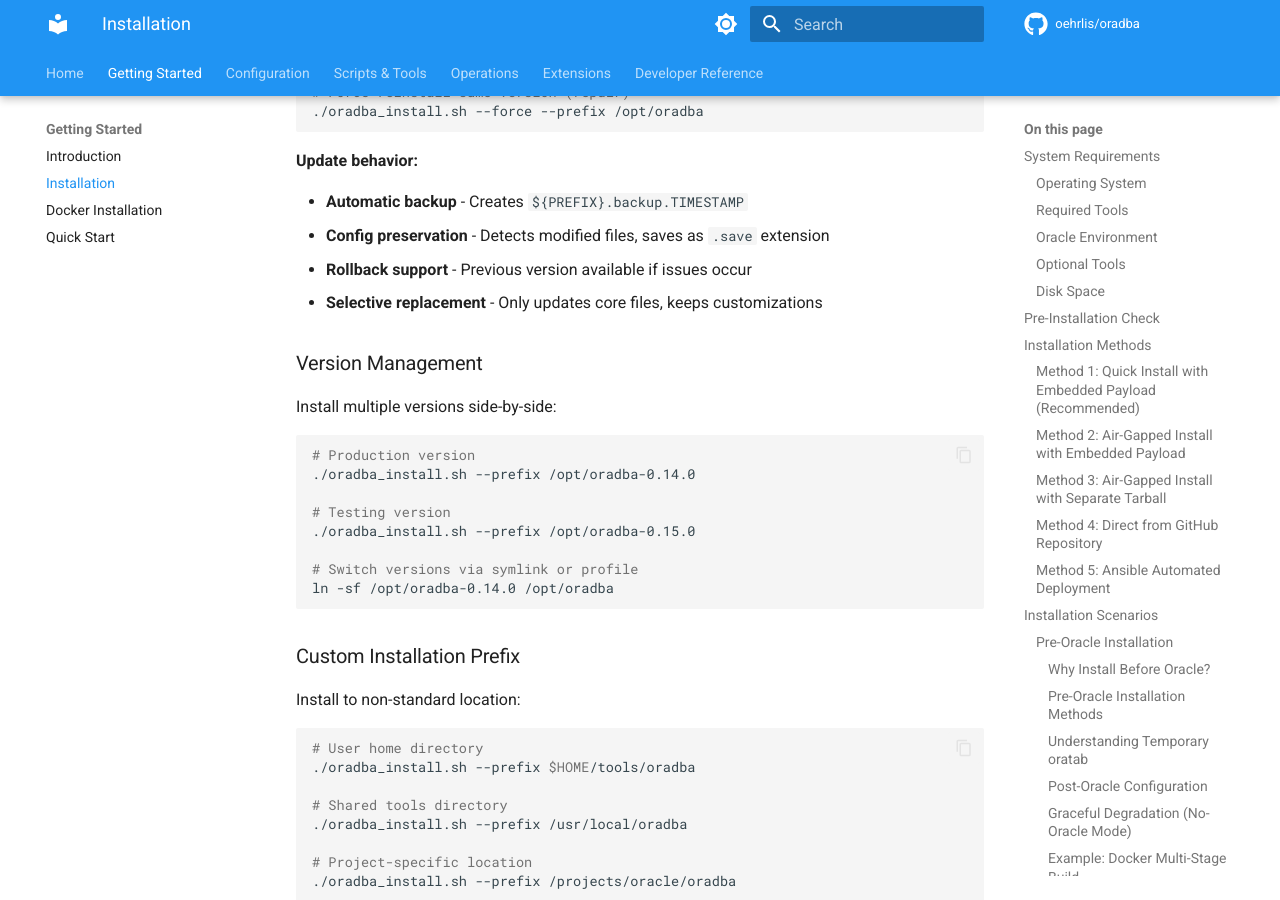
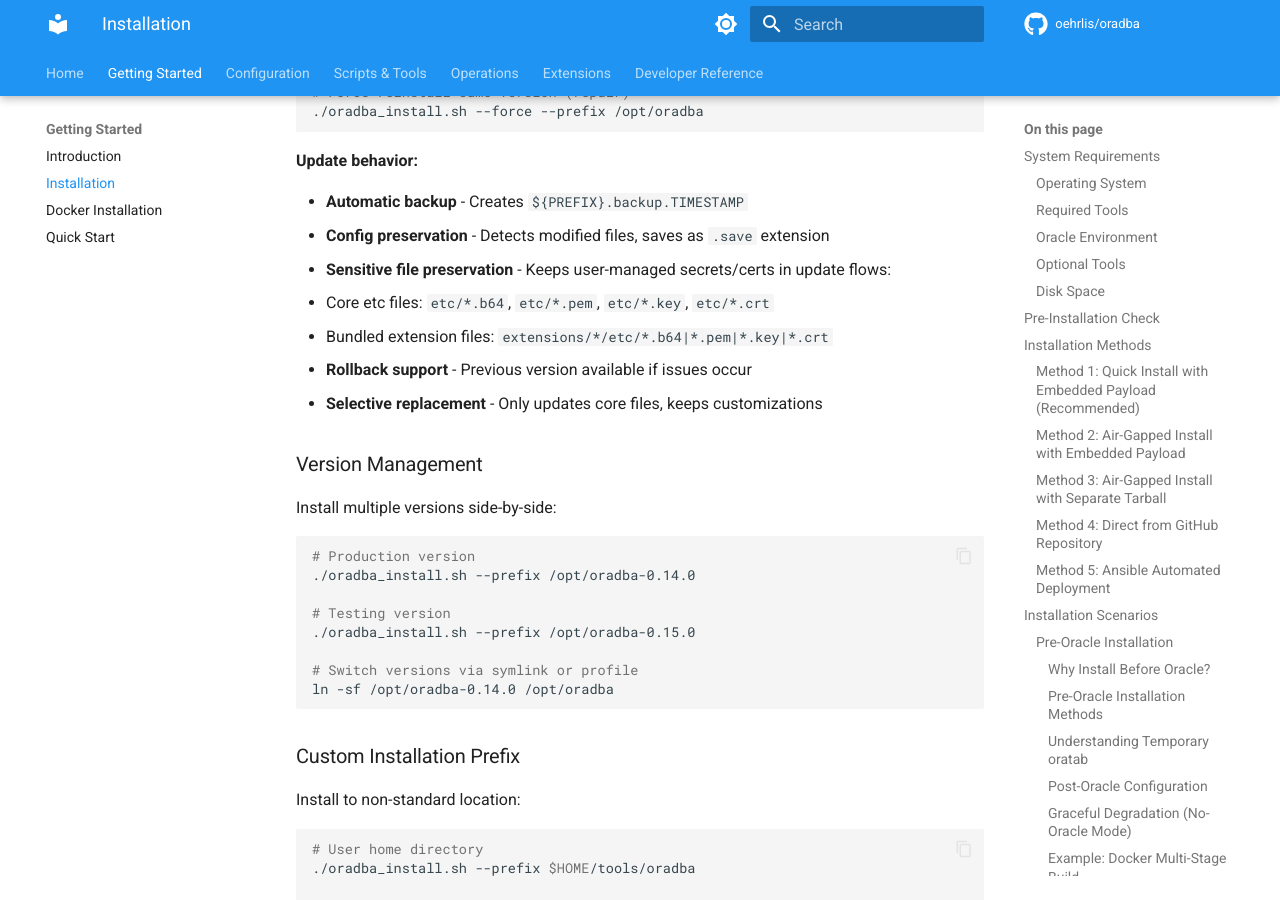
Before and after one commit to oehrlis/oradba, an MkDocs documentation site: the page built from src/doc/installation.md, in a window 1280 px wide and 900 px high, scrolled down 13011 px. Built offline with MkDocs 1.6.1 and Material for MkDocs 9.7.7, drawn with Linux system fonts in a browser that asks for light colours; comment, search, counter and statistics services are not loaded; the version menu is left out; some of the changed text lies outside the part shown.

Commit message:
fix: preserve sensitive files during update workflows

```diff
--- a/src/doc/installation.md
+++ b/src/doc/installation.md
@@ -625,6 +625,9 @@ chmod +x oradba_install.sh
 
 - **Automatic backup** - Creates `${PREFIX}.backup.TIMESTAMP`
 - **Config preservation** - Detects modified files, saves as `.save` extension
+- **Sensitive file preservation** - Keeps user-managed secrets/certs in update flows:
+  - Core etc files: `etc/*.b64`, `etc/*.pem`, `etc/*.key`, `etc/*.crt`
+  - Bundled extension files: `extensions/*/etc/*.b64|*.pem|*.key|*.crt`
 - **Rollback support** - Previous version available if issues occur
 - **Selective replacement** - Only updates core files, keeps customizations
 
@@ -756,9 +759,11 @@ The installer performs these steps:
    - Detects modified configuration files using checksums
    - Automatically backs up modified files with `.save` extension
    - Only backs up files in `etc/` and `.conf`/`.example` files
-   - Preserves file permissions in backup copies
-   - Similar to RPM package management behavior
-   - Example: `etc/oradba_standard.conf` → `etc/oradba_standard.conf.save`
+     - Preserves user-managed secret/certificate files (`*.b64`, `*.pem`, `*.
+       key`, `*.crt`) in `etc/` and bundled extension `etc/` directories
+     - Preserves file permissions in backup copies
+     - Similar to RPM package management behavior
+     - Example: `etc/oradba_standard.conf` → `etc/oradba_standard.conf.save`
 
 4. **Extraction**
    - Creates directory structure
```
Also changed, not shown: CHANGELOG.md (+18 -4 lines), doc/extension-system.md (+2 -1 lines), doc/releases/v0.23.1.md (added, +51 -0 lines), 4 other files.
